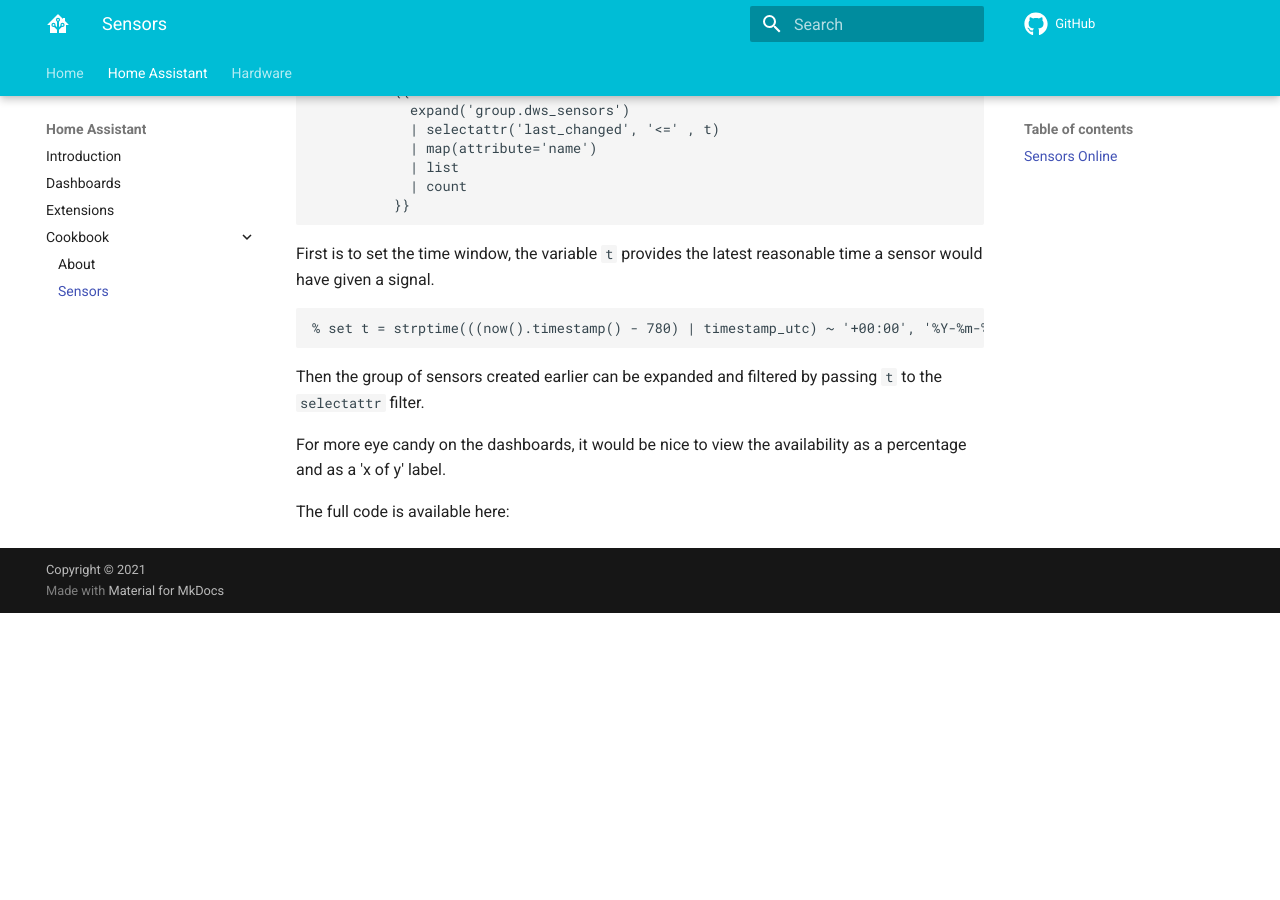
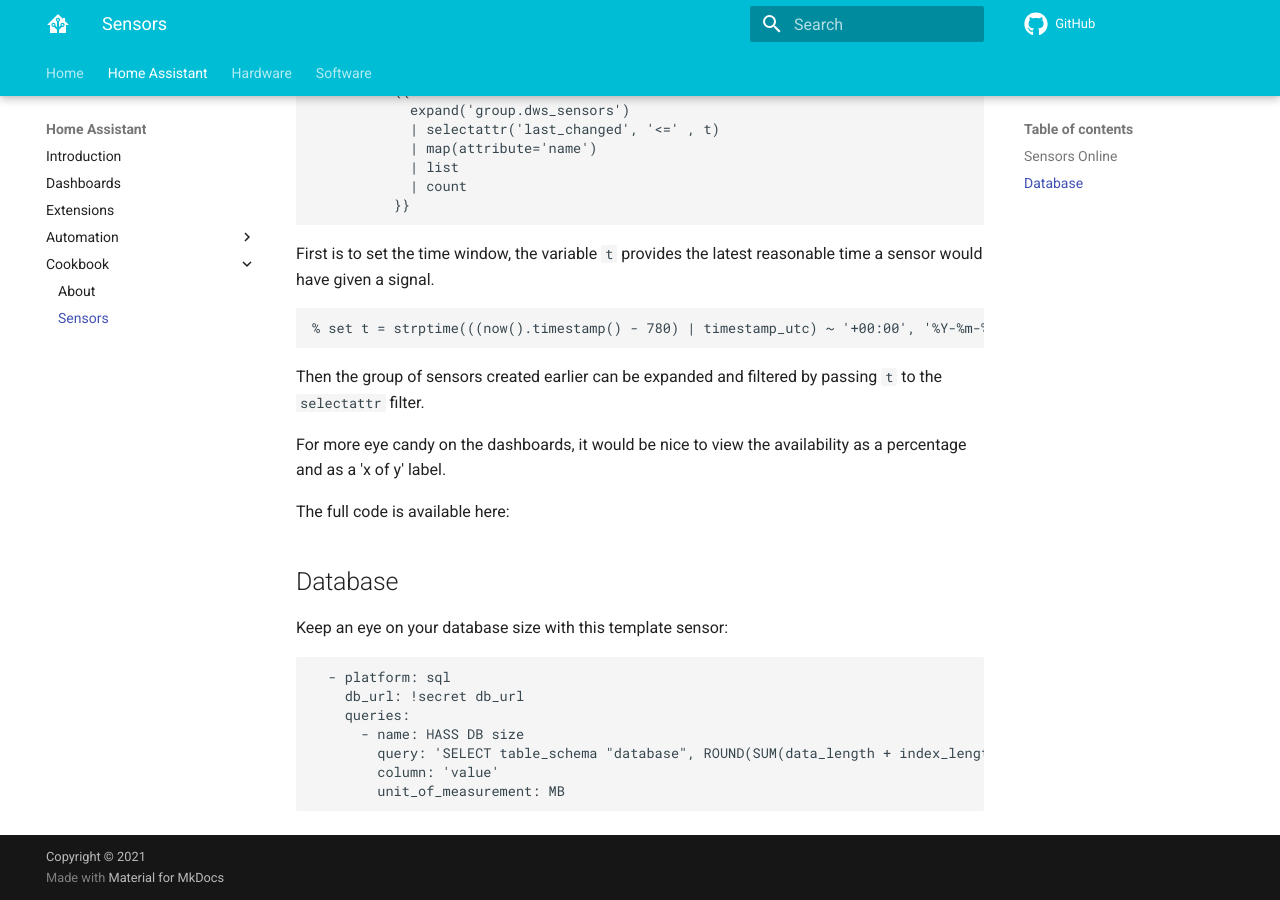
Before and after one commit to rikdc/home-assistant-config, an MkDocs documentation site: the page built from docs/home-assistant/cookbook/sensors.md, in a window 1280 px wide and 900 px high, scrolled down 727 px. Built offline with MkDocs 1.6.1 and Material for MkDocs 9.7.7, drawn with Linux system fonts in a browser that asks for light colours; comment, search, counter and statistics services are not loaded; before the commit the page ends 1340 px from its top, so only the background shows below that.

Commit message:
Updating site layout.

````diff
--- a/docs/home-assistant/cookbook/sensors.md
+++ b/docs/home-assistant/cookbook/sensors.md
@@ -50,3 +50,17 @@ Then the group of sensors created earlier can be expanded and filtered by passin
 For more eye candy on the dashboards, it would be nice to view the availability as a percentage and as a 'x of y' label.
 
 The full code is available here:
+
+## Database
+
+Keep an eye on your database size with this template sensor:
+
+```
+  - platform: sql
+    db_url: !secret db_url
+    queries:
+      - name: HASS DB size
+        query: 'SELECT table_schema "database", ROUND(SUM(data_length + index_length) / 1048576, 2) "value" FROM information_schema.tables WHERE table_schema="homeassistant" GROUP BY table_schema;'
+        column: 'value'
+        unit_of_measurement: MB
+```
--- a/mkdocs.yml
+++ b/mkdocs.yml
@@ -29,10 +29,16 @@ nav:
       - Introduction: home-assistant/about-home-assistant.md
       - Dashboards: home-assistant/dashboards.md
       - Extensions: home-assistant/extensions.md
+      - Automation:
+          - Automation: home-assistant/automations.md
+          - Cat Reminders: home-assistant/cat-reminders.md
       - Cookbook:
           - About: home-assistant/cookbook/about-cookbook.md
           - Sensors: home-assistant/cookbook/sensors.md
   - Hardware: hardware.md
+  - Software:
+      - Introduction: software/about-software.md
+      - PiHole: software/pihole.md
 
 markdown_extensions:
   - toc:
````
Also changed, not shown: docs/software/docker.md (added, +1 -0 lines), docs/software/pihole.md (added).
